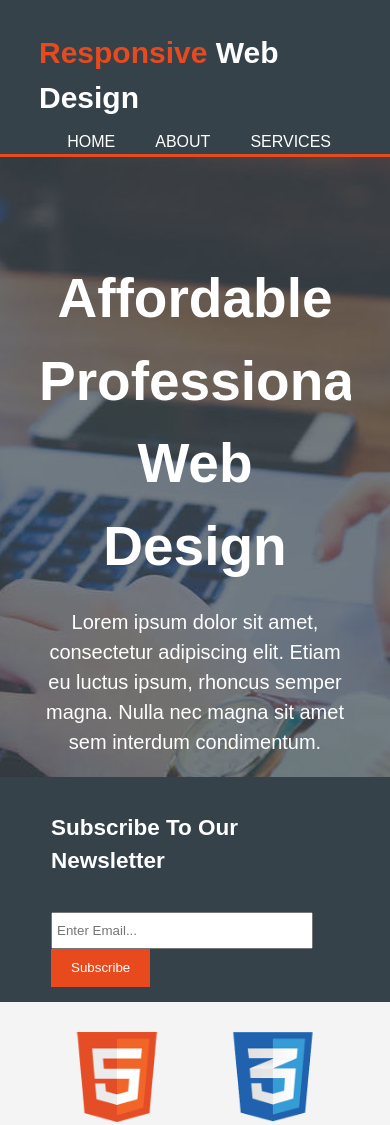
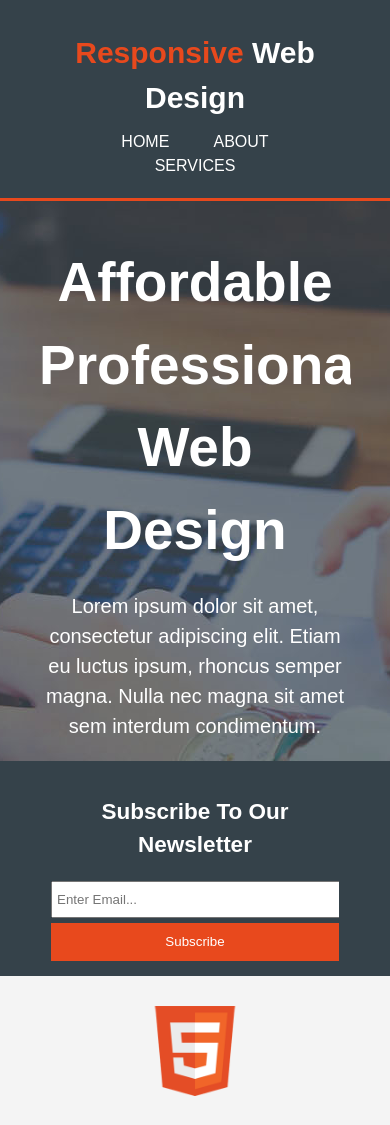
Before and after one commit to yocho1/site-statique-r-actif, a plain HTML site: page index.html in a window 390 px wide. Shown: the top 1125 px of the page. Drawn offline with Linux system fonts and the light colour scheme.

Commit message:
add resposive

```diff
--- a/style.css
+++ b/style.css
@@ -178,3 +178,40 @@ ul#service li{
     background-color:#e8491d;
     text-align: center;
   }
+  @media(max-width: 768px){
+      header #logo,
+      header nav,
+      header nav li,
+      #newsletter h1,
+      #newsletter form,
+      #technos .tech,
+      aside#sidebar,
+      article#left-col{
+          float: none;
+          text-align: center;
+          width: 100%;
+      }
+
+      header{
+          padding-bottom: 20px;
+      }
+
+      #home h1{
+          margin-top: 40px;
+      }
+
+
+      #newsletter input[type="email"]{
+        width:100%;
+        margin-bottom: 5px;
+      }
+
+      #newsletter button{
+          display: block;
+          width: 100%;
+      }
+
+
+
+
+  }
```
